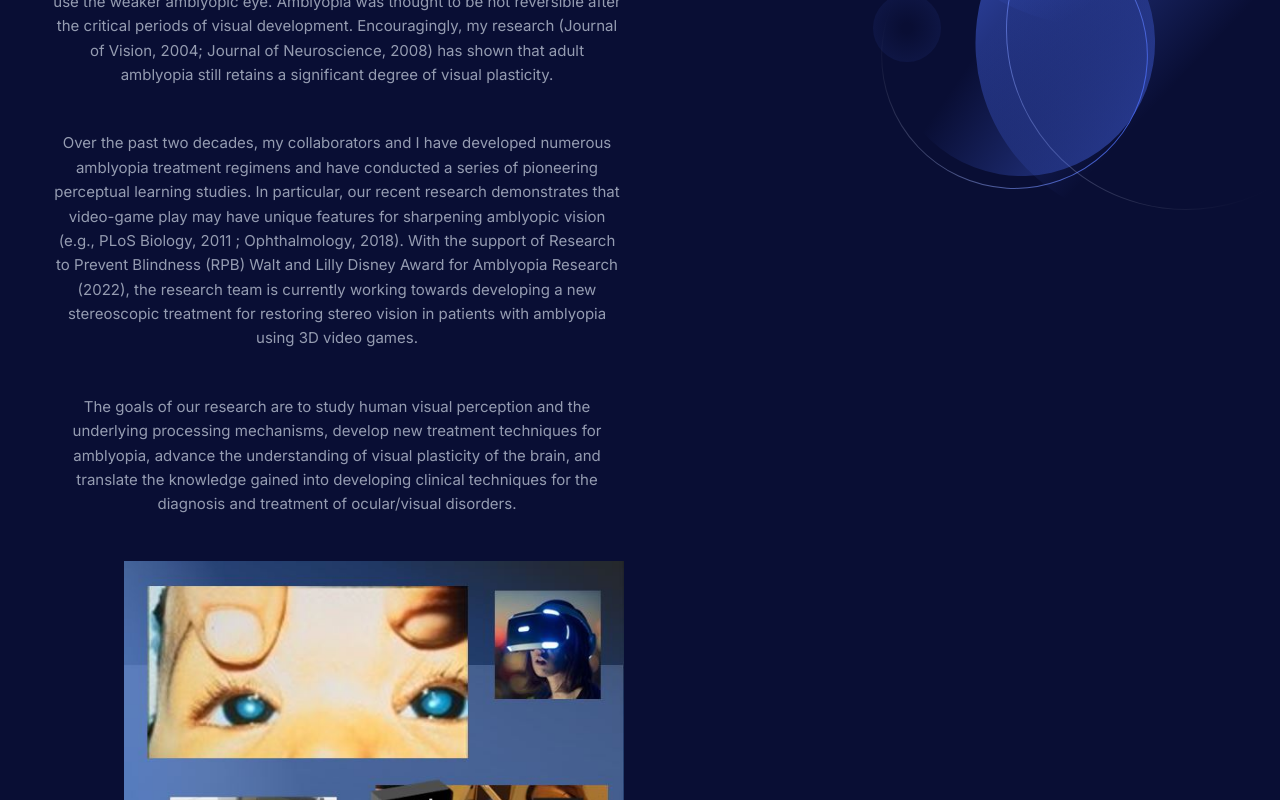
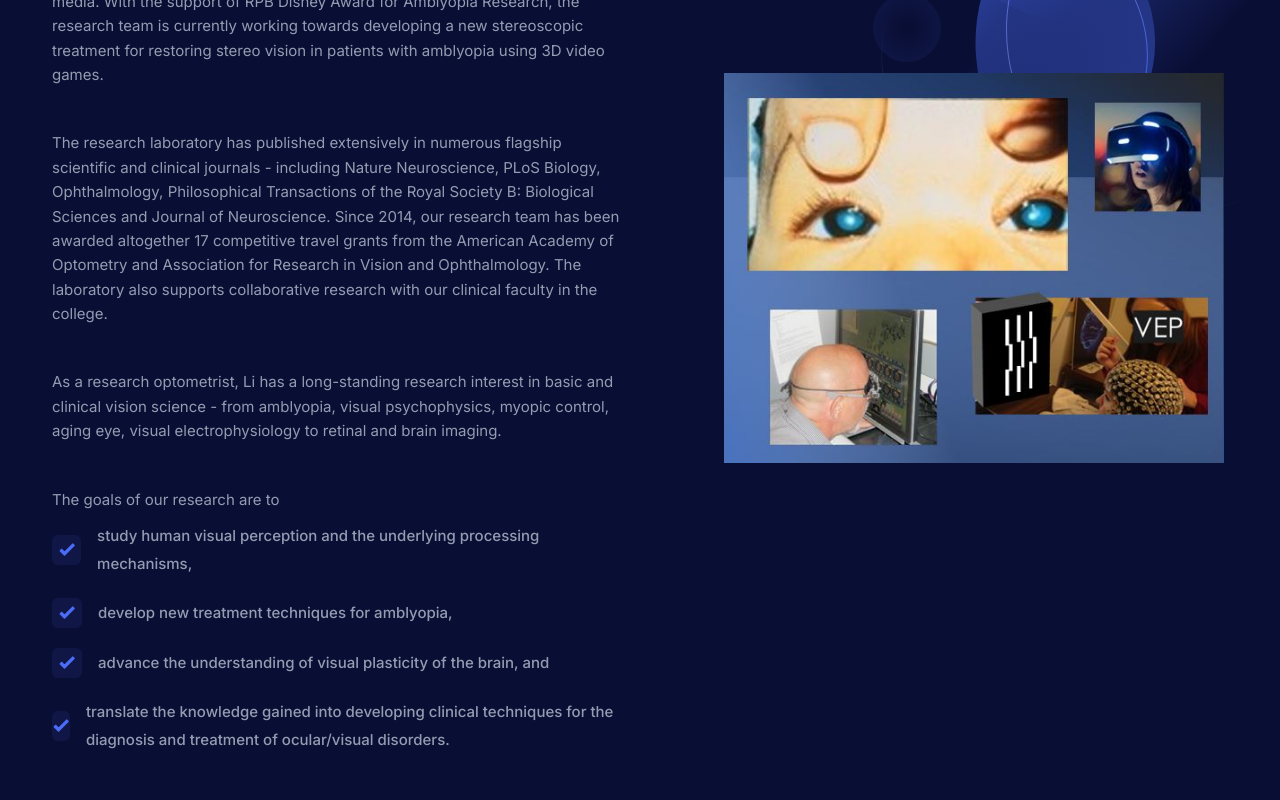
Before and after one commit to orogerli/RogerLabWebsite, a Next.js app: page / in a window 1280 px wide. Shown: the part 260-1060 px from the top of the page. Built offline with nearby package versions, Linux system fonts and the light colour scheme.

Commit message:
Update AboutSectionThree.tsx

```diff
--- a/components/About/AboutSectionThree.tsx
+++ b/components/About/AboutSectionThree.tsx
@@ -22,27 +22,42 @@ const AboutSectionThree = () => {
       <div className="container">
         <div className="border-b border-body-color/[.15] pb-16 dark:border-white/[.15] md:pb-20 lg:pb-28">
           <div className="-mx-4 flex flex-wrap items-center">
-            <div className="w-full px-3 text-center ">
+            <div className="w-full px-3 lg:w-1/2">
               <SectionTitle
                 title=""
-                paragraph="As a clinician scientist, I have a long-term interest in spatial and pattern vision. My recent research focuses on developing new treatments for amblyopia, commonly known as “lazy eye”, using a novel perceptual learning approach (Nature Neuroscience, 2004). The conventional treatment for amblyopia consists of patching or penalizing the fellow preferred eye, pushing the brain to use the weaker amblyopic eye. Amblyopia was thought to be not reversible after the critical periods of visual development. Encouragingly, my research (Journal of Vision, 2004; Journal of Neuroscience, 2008) has shown that adult amblyopia still retains a significant degree of visual plasticity."
+                paragraph="Our research focuses on clinical vision science. Over the past two decades, our laboratory has conducted a series of pioneering perceptual learning studies and have invented many groundbreaking treatment protocols for improving visual performance in patients with amblyopia. Li's famous video game experiment published in PLoS Biology (2011) has received a lot of attention from the mass media. With the support of RPB Disney Award for Amblyopia Research, the research team is currently working towards developing a new stereoscopic treatment for restoring stereo vision in patients with amblyopia using 3D video games. "
                 mb="44px"
               />
               <SectionTitle
                 title=""
-                paragraph="Over the past two decades, my collaborators and I have developed numerous amblyopia treatment regimens and have conducted a series of pioneering perceptual learning studies. In particular, our recent research demonstrates that video-game play may have unique features for sharpening amblyopic vision (e.g., PLoS Biology, 2011 ; Ophthalmology, 2018). With the support of Research to Prevent Blindness (RPB) Walt and Lilly Disney Award for Amblyopia Research (2022), the research team is currently working towards developing a new stereoscopic treatment for restoring stereo vision in patients with amblyopia using 3D video games."
+                paragraph="The research laboratory has published extensively in numerous flagship scientific and clinical journals - including Nature Neuroscience, PLoS Biology, Ophthalmology, Philosophical Transactions of the Royal Society B: Biological Sciences and Journal of Neuroscience. Since 2014, our research team has been awarded altogether 17 competitive travel grants from the American Academy of Optometry and Association for Research in Vision and Ophthalmology. The laboratory also supports collaborative research with our clinical faculty in the college."
                 mb="44px"
               />
               <SectionTitle
                 title=""
-                paragraph="The goals of our research are to study human visual perception and the underlying processing mechanisms, develop new treatment techniques for amblyopia, advance the understanding of visual plasticity of the brain, and translate the knowledge gained into developing clinical techniques for the diagnosis and treatment of ocular/visual disorders."
+                paragraph="As a research optometrist, Li has a long-standing research interest in basic and clinical vision science - from amblyopia, visual psychophysics, myopic control, aging eye, visual electrophysiology to retinal and brain imaging. "
                 mb="44px"
               />
+              <SectionTitle
+                title=""
+                paragraph="The goals of our research are to "
+                mb="10px"
+              />
 
-
-
+              <div
+                className="wow fadeInUp mb-12 max-w-[570px] lg:mb-0"
+                data-wow-delay=".15s"
+              >
+                <div className="mx-[-12px] flex flex-wrap">
+                  <div className="w-full px-3 sm:w-1/2 lg:w-full">
+                    <List text="study human visual perception and the underlying processing mechanisms,"  />
+                    <List text="develop new treatment techniques for amblyopia, " />
+                    <List text="advance the understanding of visual plasticity of the brain, and " />
+                    <List text="translate the knowledge gained into developing clinical techniques for the diagnosis and treatment of ocular/visual disorders."/>
+                  </div>
+                </div>
+              </div>
             </div>
-
 
             <div className="w-full px-4 lg:w-1/2">
               <div
@@ -50,7 +65,7 @@ const AboutSectionThree = () => {
                 data-wow-delay=".2s"
               >
                 <Image
-                  src="/images/about/about4.JPG"
+                  src="/images/about/about4.jpg"
                   alt="about-image"
                   width={500} // Replace widthValue with the actual width of your image
                   height={500} // Replace heightValue with the actual height of your image
@@ -59,8 +74,6 @@ const AboutSectionThree = () => {
 
               </div>
             </div>
-
-
           </div>
         </div>
       </div>
```
